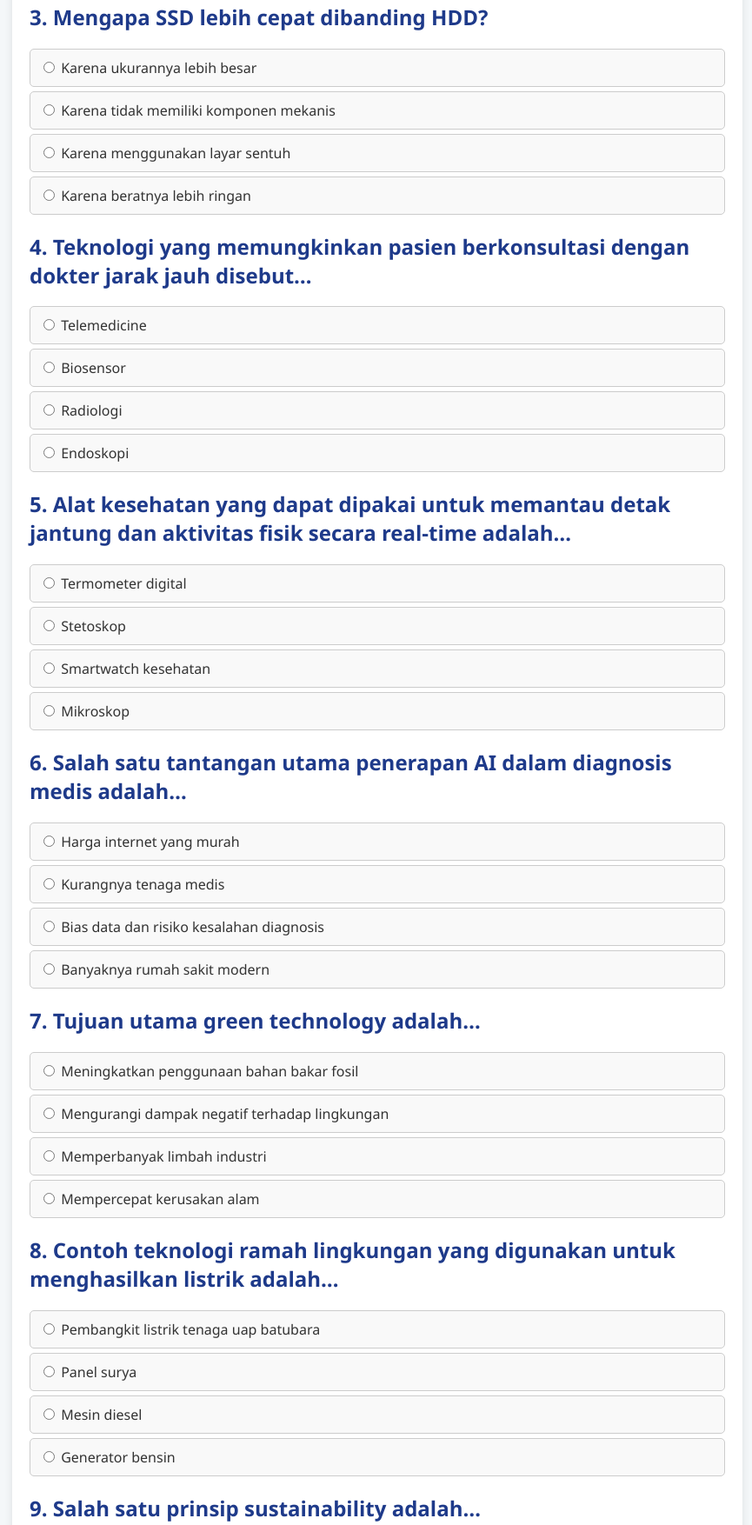
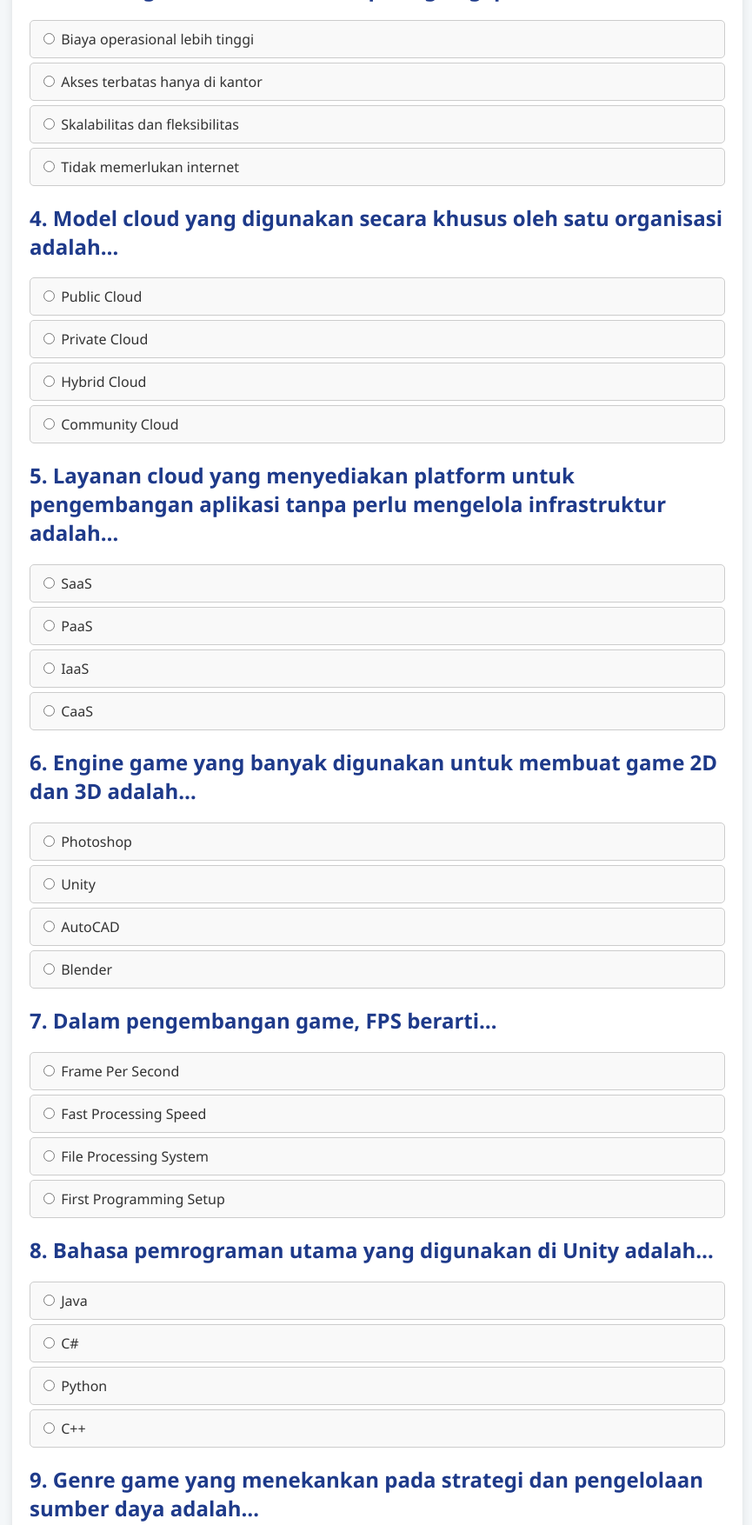
Before and after one commit to edwaranas11/kuis-pplg3, a plain HTML site: page index.html in a window 1280 px wide. Shown: the part 890-2644 px from the top of the page at 87% size, without its empty margins (206-1071 px from the left). Drawn offline with Linux system fonts and the light colour scheme.

Commit message:
Update index.html

```diff
--- a/index.html
+++ b/index.html
@@ -106,30 +106,26 @@
 
   <script>
   const questions = [
-      // Perangkat Keras Komputer
-      { question: "1. Perangkat keras yang berfungsi memproses semua perintah pada komputer adalah…", options: ["RAM", "CPU", "Hard Disk", "GPU"], answer: 1 },
-      { question: "2. Perangkat keras yang digunakan untuk menyimpan data sementara adalah…", options: ["RAM", "SSD", "HDD", "Monitor"], answer: 0 },
-      { question: "3. Mengapa SSD lebih cepat dibanding HDD?", options: ["Karena ukurannya lebih besar", "Karena tidak memiliki komponen mekanis", "Karena menggunakan layar sentuh", "Karena beratnya lebih ringan"], answer: 1 },
+    // Cloud Computing & Teknologi Awan
+    { question: "1. Layanan komputasi awan yang menyediakan infrastruktur dasar seperti server, storage, dan jaringan disebut…", options: ["IaaS", "PaaS", "SaaS", "DBaaS"], answer: 0 },
+    { question: "2. Contoh layanan SaaS yang populer adalah…", options: ["Google Drive", "Microsoft Azure", "Amazon EC2", "VMware ESXi"], answer: 0 },
+    { question: "3. Keuntungan utama cloud computing bagi perusahaan adalah…", options: ["Biaya operasional lebih tinggi", "Akses terbatas hanya di kantor", "Skalabilitas dan fleksibilitas", "Tidak memerlukan internet"], answer: 2 },
+    { question: "4. Model cloud yang digunakan secara khusus oleh satu organisasi adalah…", options: ["Public Cloud", "Private Cloud", "Hybrid Cloud", "Community Cloud"], answer: 1 },
+    { question: "5. Layanan cloud yang menyediakan platform untuk pengembangan aplikasi tanpa perlu mengelola infrastruktur adalah…", options: ["SaaS", "PaaS", "IaaS", "CaaS"], answer: 1 },
 
-      // Teknologi dalam Dunia Kesehatan (HealthTech)
-      { question: "4. Teknologi yang memungkinkan pasien berkonsultasi dengan dokter jarak jauh disebut…", options: ["Telemedicine", "Biosensor", "Radiologi", "Endoskopi"], answer: 0 },
-      { question: "5. Alat kesehatan yang dapat dipakai untuk memantau detak jantung dan aktivitas fisik secara real-time adalah…", options: ["Termometer digital", "Stetoskop", "Smartwatch kesehatan", "Mikroskop"], answer: 2 },
-      { question: "6. Salah satu tantangan utama penerapan AI dalam diagnosis medis adalah…", options: ["Harga internet yang murah", "Kurangnya tenaga medis", "Bias data dan risiko kesalahan diagnosis", "Banyaknya rumah sakit modern"], answer: 2 },
+    // Game Development
+    { question: "6. Engine game yang banyak digunakan untuk membuat game 2D dan 3D adalah…", options: ["Photoshop", "Unity", "AutoCAD", "Blender"], answer: 1 },
+    { question: "7. Dalam pengembangan game, FPS berarti…", options: ["Frame Per Second", "Fast Processing Speed", "File Processing System", "First Programming Setup"], answer: 0 },
+    { question: "8. Bahasa pemrograman utama yang digunakan di Unity adalah…", options: ["Java", "C#", "Python", "C++"], answer: 1 },
+    { question: "9. Genre game yang menekankan pada strategi dan pengelolaan sumber daya adalah…", options: ["RPG", "RTS", "FPS", "MOBA"], answer: 1 },
+    { question: "10. Salah satu tahapan penting dalam pembuatan game sebelum rilis adalah…", options: ["Debugging dan Testing", "Menghapus semua script", "Mengabaikan feedback", "Melewati tahap desain"], answer: 0 },
 
-      // Green Technology dan Sustainability
-      { question: "7. Tujuan utama green technology adalah…", options: ["Meningkatkan penggunaan bahan bakar fosil", "Mengurangi dampak negatif terhadap lingkungan", "Memperbanyak limbah industri", "Mempercepat kerusakan alam"], answer: 1 },
-      { question: "8. Contoh teknologi ramah lingkungan yang digunakan untuk menghasilkan listrik adalah…", options: ["Pembangkit listrik tenaga uap batubara", "Panel surya", "Mesin diesel", "Generator bensin"], answer: 1 },
-      { question: "9. Salah satu prinsip sustainability adalah…", options: ["Konsumsi sumber daya tanpa batas", "Mengelola sumber daya agar tetap tersedia untuk generasi mendatang", "Membuang limbah sembarangan", "Menggunakan teknologi hanya untuk industri besar"], answer: 1 },
-
-      // Open Source dan Ekosistem Perangkat Lunak
-      { question: "10. Perangkat lunak open source adalah perangkat lunak yang…", options: ["Gratis digunakan selamanya", "Kode sumbernya dapat diakses, dipelajari, dan dimodifikasi", "Tidak bisa diubah sama sekali", "Hanya digunakan oleh perusahaan besar"], answer: 1 },
-      { question: "11. Contoh sistem operasi open source adalah…", options: ["Windows 11", "macOS", "Linux Ubuntu", "Chrome OS versi komersial"], answer: 2 },
-      { question: "12. Salah satu keuntungan open source adalah…", options: ["Biaya lisensi tinggi", "Dukungan komunitas yang luas", "Tidak ada pembaruan keamanan", "Tidak bisa digunakan di server"], answer: 1 },
-
-      // Digitalisasi Pendidikan dan Teknologi Edukasi
-      { question: "13. Salah satu manfaat digitalisasi pendidikan adalah…", options: ["Siswa hanya belajar di ruang kelas", "Pembelajaran dapat diakses kapan saja dan di mana saja", "Mengurangi penggunaan teknologi", "Menghapus kebutuhan guru"], answer: 1 },
-      { question: "14. Platform yang digunakan untuk mengelola pembelajaran online disebut…", options: ["Learning Management System (LMS)", "Spreadsheet", "Media Player", "Kompilator"], answer: 0 },
-      { question: "15. Salah satu tantangan digitalisasi pendidikan di daerah terpencil adalah…", options: ["Kurangnya materi pembelajaran", "Akses internet yang terbatas", "Banyaknya guru yang menguasai teknologi", "Murahnya perangkat digital"], answer: 1 }
+    // Sistem Operasi
+    { question: "11. Sistem operasi yang bersifat open source dan sering digunakan di server adalah…", options: ["Windows", "Linux", "macOS", "DOS"], answer: 1 },
+    { question: "12. Kernel dalam sistem operasi berfungsi untuk…", options: ["Menjalankan aplikasi game", "Menghubungkan hardware dengan software", "Meningkatkan kecepatan internet", "Menghapus file otomatis"], answer: 1 },
+    { question: "13. Contoh sistem operasi mobile yang populer adalah…", options: ["Ubuntu", "Windows 7", "Android", "MS-DOS"], answer: 2 },
+    { question: "14. Sistem operasi yang dikembangkan oleh Apple untuk komputer Mac adalah…", options: ["iOS", "Windows", "macOS", "Linux Mint"], answer: 2 },
+    { question: "15. Tugas utama sistem operasi adalah…", options: ["Mengelola sumber daya komputer", "Membuat desain grafis", "Menulis kode program", "Menghubungkan internet"], answer: 0 }
   ];
 
   const quizForm = document.getElementById("quizForm");
@@ -188,5 +184,6 @@
     document.getElementById("retryBtn").style.display = "inline-block";
   }
 </script>
+
 </body>
 </html>
```
Lines whose indentation alone changed are shown as unchanged.
